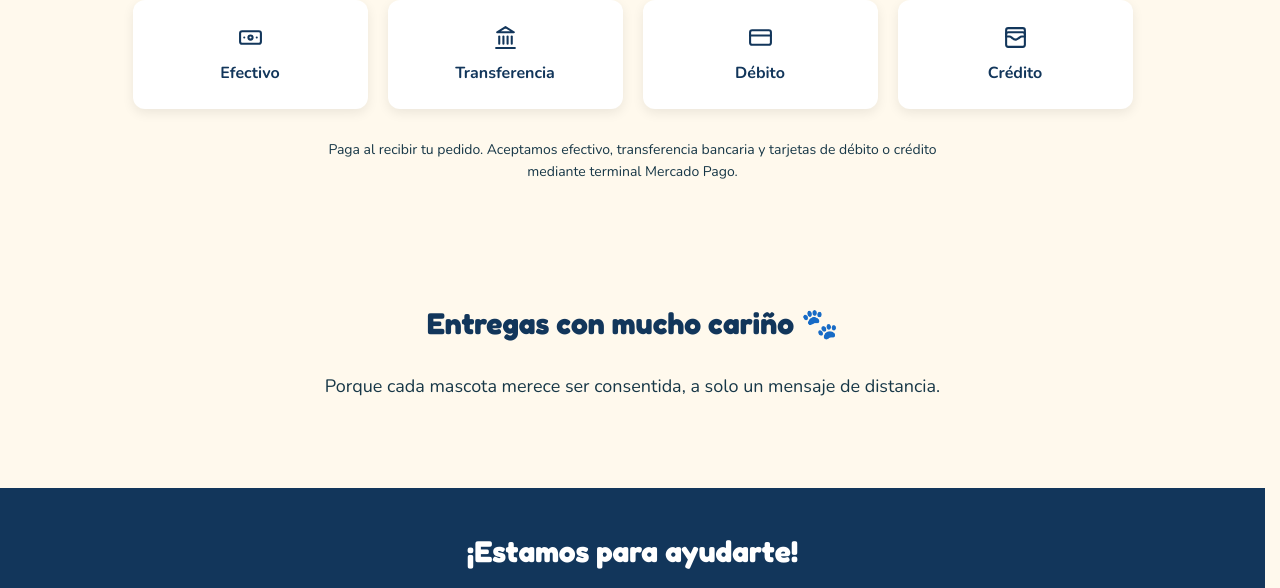
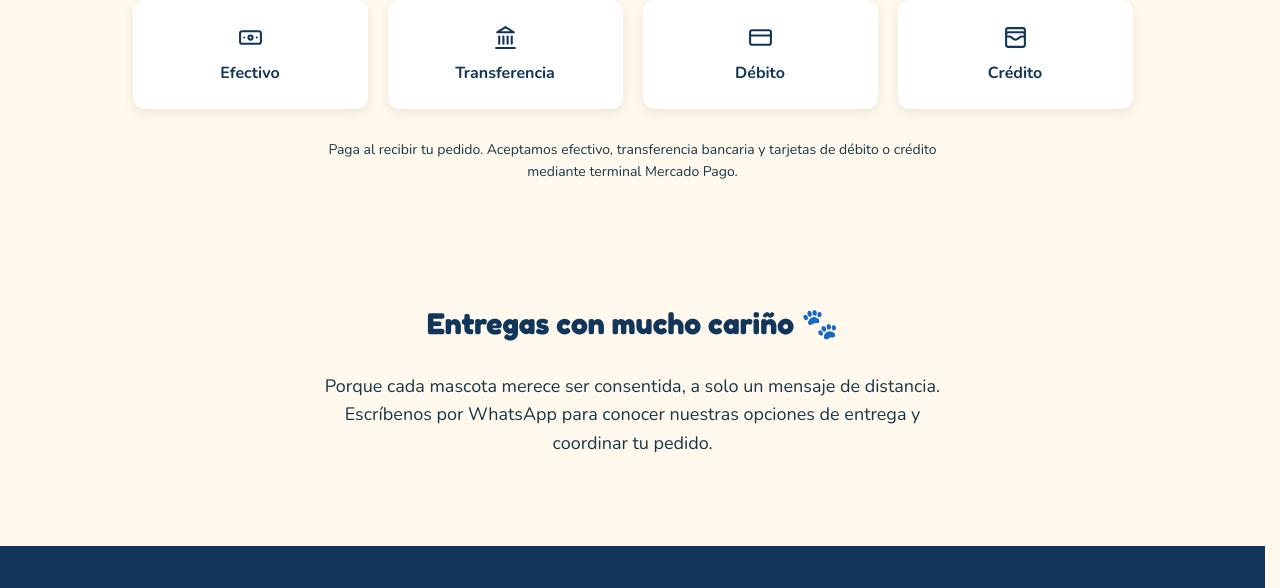
Before and after one commit to somosraizdigital/canino-y-michi, a plain HTML site: page index.html in a window 1280 px wide. Shown: the part 2197-2785 px from the top of the page. Drawn offline with nearby package versions, Linux system fonts and the light colour scheme.

Commit message:
Cambio en entregas con mucho cariño

```diff
--- a/index.html
+++ b/index.html
@@ -375,7 +375,8 @@
                 <h2>Entregas con mucho cariño 🐾</h2>
                 <p>
                     Porque cada mascota merece ser consentida, a solo
-                    un mensaje de distancia.
+                    un mensaje de distancia. Escríbenos por WhatsApp para
+                    conocer nuestras opciones de entrega y coordinar tu pedido.
                 </p>
             </section>
 
```
